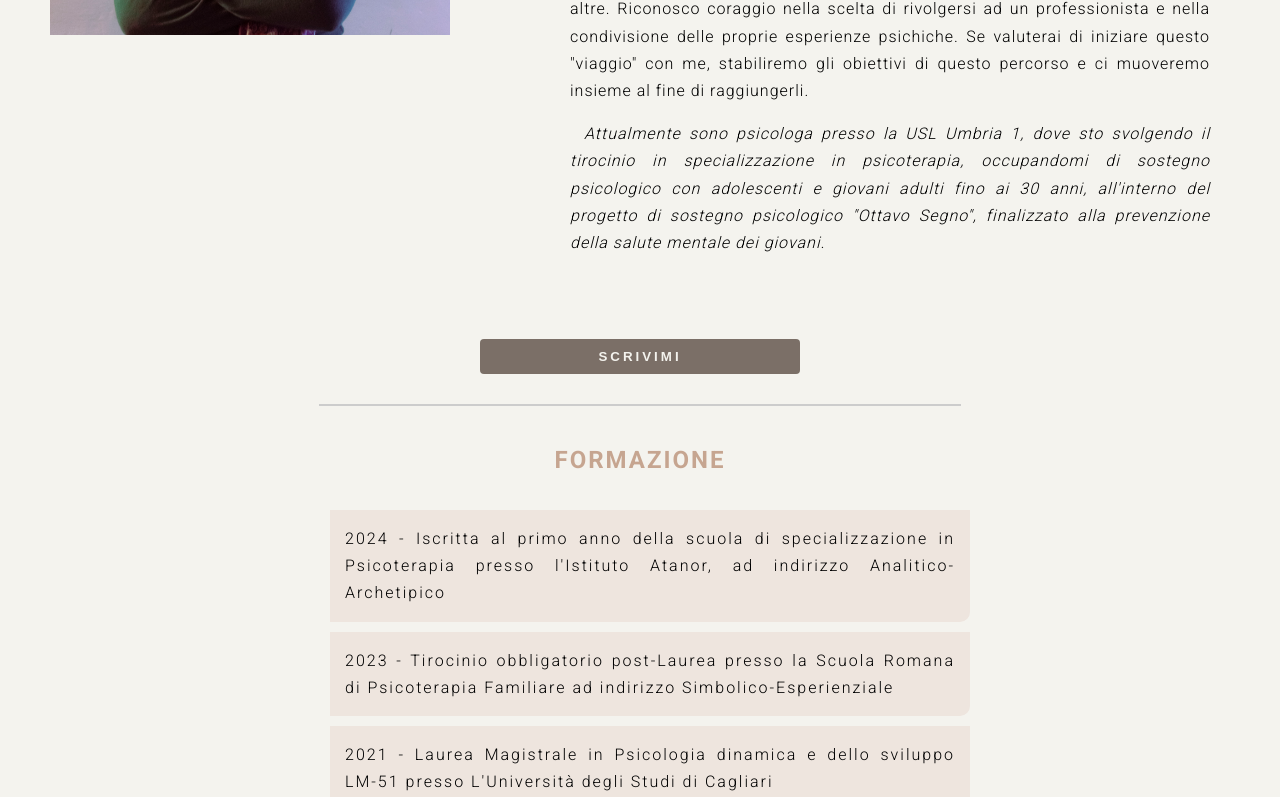
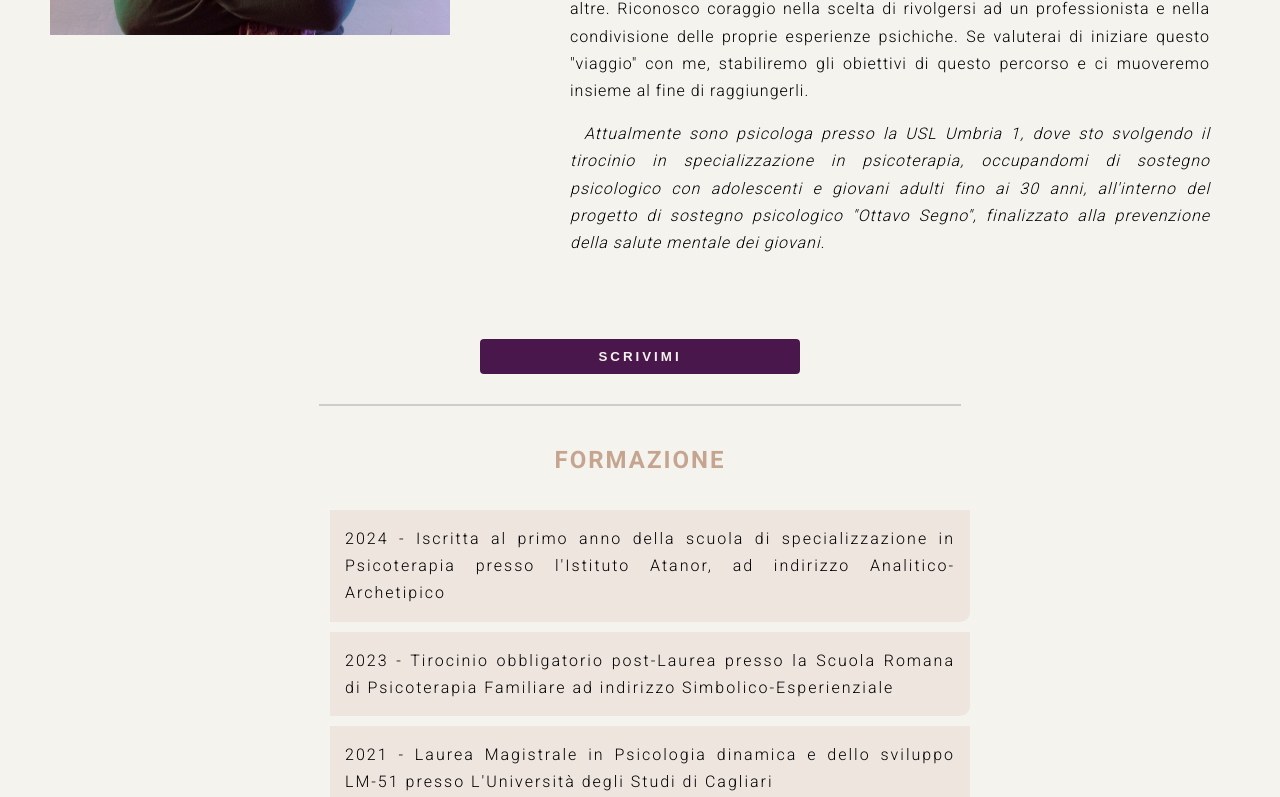
Before and after one commit to stynoap/sitopsy-React, a React (Create React App) app: page / in a window 1280 px wide. Shown: the part 707-1504 px from the top of the page. Built offline with nearby package versions, Linux system fonts and the light colour scheme.

Commit message:
modifca palette

```diff
--- a/src/Components/About/About.css
+++ b/src/Components/About/About.css
@@ -49,7 +49,7 @@ h2{
 
 
 .scrivimi {
-    background-color: #7b6f67;
+    background-color: #4a174d;
     padding: 10px 20px;
     border: none;
     border-radius: 4px;
--- a/src/Components/Header/Header.css
+++ b/src/Components/Header/Header.css
@@ -4,7 +4,7 @@
     background-repeat: no-repeat;
     width: 80px;
     height: 80px;
-    margin-right: 20px;
+    margin-right: 40px;
     margin-top: 15px;
     margin-left: 8px;
 }
```
